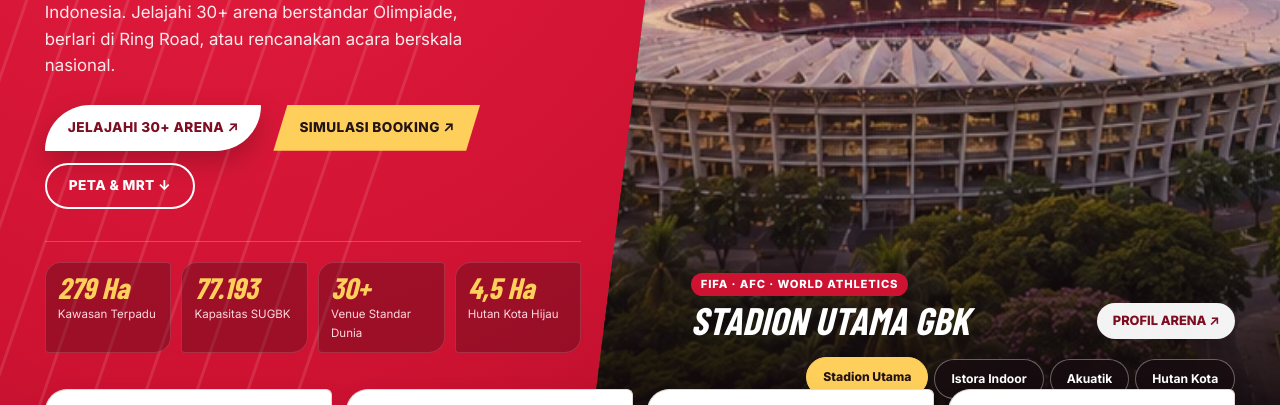
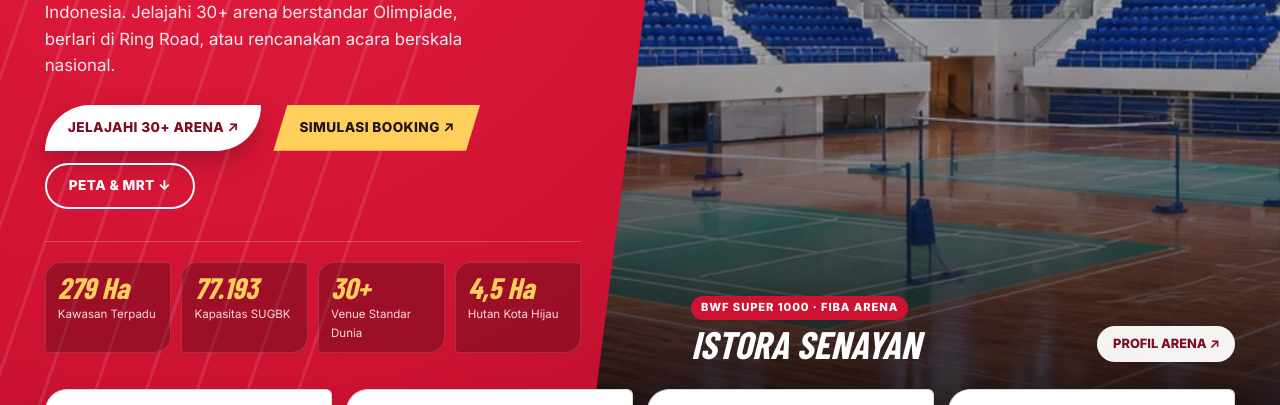
Before and after one commit to irsyaad06/revamping, a plain HTML site: page gbk.html in a window 1280 px wide. Shown: the part 545-950 px from the top of the page. Drawn offline with nearby package versions, Linux system fonts and the light colour scheme; a web font is replaced by a local one.

Commit message:
Remove manual hero slide buttons and enable automatic slide transitions on GBK

```diff
--- a/assets/gbk.css
+++ b/assets/gbk.css
@@ -386,6 +386,11 @@ h1 { font-size: clamp(4rem, 9vw, 9.5rem); }
   inset: 0 -4.5vw 0 -2%;
   clip-path: polygon(14% 0, 100% 0, 100% 100%, 0 100%);
   background: #38242a;
+  animation: gxSlideFade .65s ease both;
+}
+@keyframes gxSlideFade {
+  from { opacity: 0; transform: scale(1.03); }
+  to { opacity: 1; transform: scale(1); }
 }
 .gx-slides figure::after {
   content: "";
@@ -398,7 +403,7 @@ h1 { font-size: clamp(4rem, 9vw, 9.5rem); }
 .gx-slides figcaption {
   position: absolute;
   z-index: 2;
-  bottom: 78px;
+  bottom: 54px;
   right: 4.5vw;
   left: 14%;
   display: flex;
--- a/assets/gbk.js
+++ b/assets/gbk.js
@@ -1,28 +1,37 @@
 const carousel = document.querySelector('[data-carousel]');
 if (carousel) {
   const frames = [...carousel.querySelectorAll('[data-slide]')];
-  const controls = [...carousel.querySelectorAll('[data-frame]')];
+  let currentIndex = 0;
+  let timerId = null;
 
   function selectFrame(index) {
+    currentIndex = (index + frames.length) % frames.length;
     for (const [position, frame] of frames.entries()) {
-      frame.hidden = position !== index;
-      if (controls[position]) {
-        controls[position].setAttribute('aria-pressed', String(position === index));
-      }
+      frame.hidden = position !== currentIndex;
     }
   }
 
-  for (const [index, button] of controls.entries()) {
-    button.addEventListener('click', () => selectFrame(index));
-    button.addEventListener('keydown', event => {
-      if (event.key !== 'ArrowLeft' && event.key !== 'ArrowRight') return;
-      event.preventDefault();
-      const step = event.key === 'ArrowRight' ? 1 : -1;
-      const next = (index + step + controls.length) % controls.length;
-      selectFrame(next);
-      controls[next].focus();
-    });
+  function startAutoSlide() {
+    stopAutoSlide();
+    if (frames.length > 1) {
+      timerId = setInterval(() => {
+        selectFrame(currentIndex + 1);
+      }, 3800);
+    }
   }
+
+  function stopAutoSlide() {
+    if (timerId) {
+      clearInterval(timerId);
+      timerId = null;
+    }
+  }
+
+  carousel.addEventListener('mouseenter', stopAutoSlide);
+  carousel.addEventListener('mouseleave', startAutoSlide);
+  carousel.addEventListener('focusin', stopAutoSlide);
+  carousel.addEventListener('focusout', startAutoSlide);
+  startAutoSlide();
 }
 
 const filters = document.querySelector('.gx-filter');
--- a/gbk.html
+++ b/gbk.html
@@ -108,12 +108,6 @@
               <a href="gbk/hutan-kota.html">Profil Kawasan ↗</a>
             </figcaption>
           </figure>
-          <div class="gx-slide-controls" role="group" aria-label="Pilih sorotan venue">
-            <button type="button" aria-pressed="true" data-frame="0">Stadion Utama</button>
-            <button type="button" aria-pressed="false" data-frame="1">Istora Indoor</button>
-            <button type="button" aria-pressed="false" data-frame="2">Akuatik</button>
-            <button type="button" aria-pressed="false" data-frame="3">Hutan Kota</button>
-          </div>
         </div>
       </div>
     </section>
```
